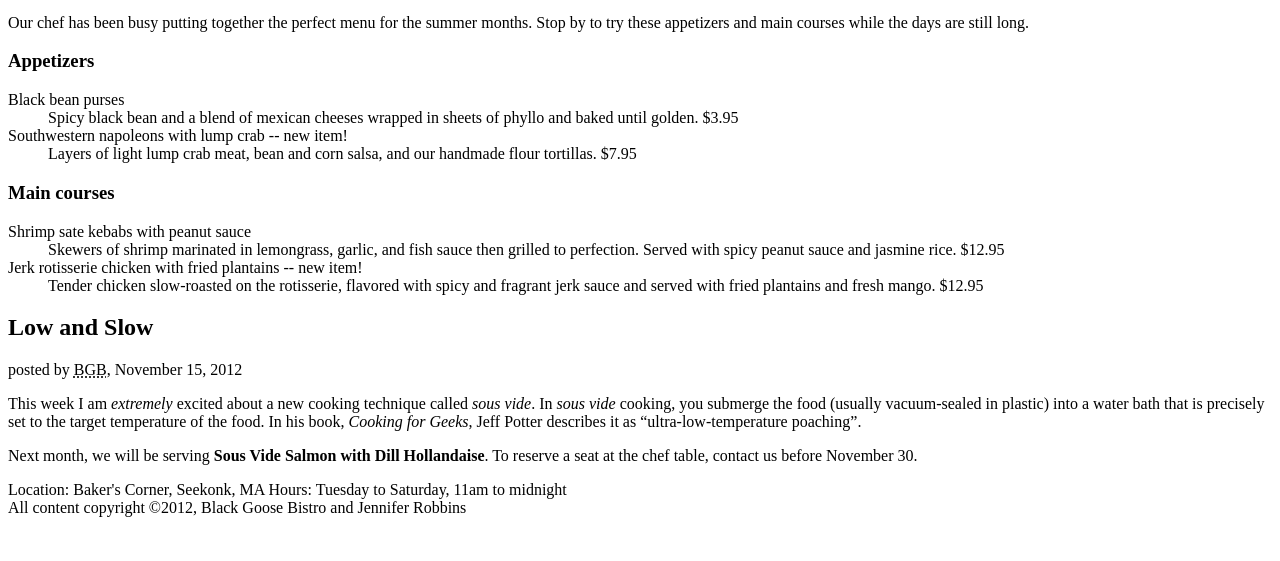
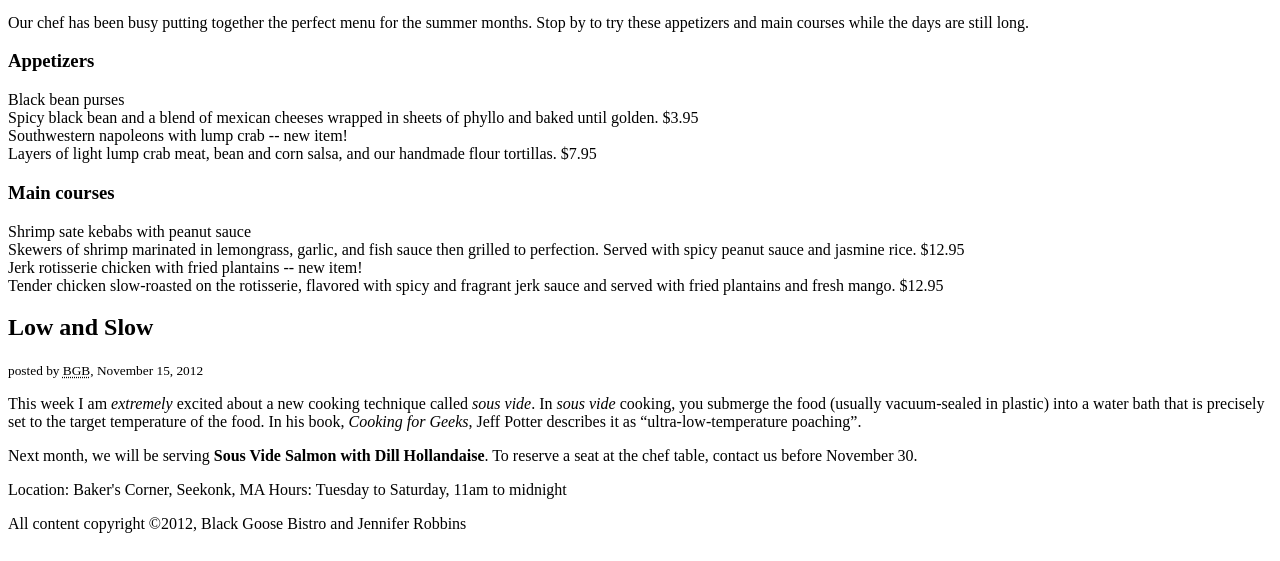
Before and after one commit to doughoff/WD-400, a plain HTML site: page WD-400/html/html/black-goose-blog.html in a window 1280 px wide. Shown: the part 239-800 px from the top of the page. Drawn offline with Linux system fonts and the light colour scheme.

Commit message:
update 4/2017

```diff
--- a/WD-400/html/html/black-goose-blog.html
+++ b/WD-400/html/html/black-goose-blog.html
@@ -5,11 +5,10 @@
     <meta charset="UTF-8">
     <meta name="viewport" content="width=device-width, initial-scale=1.0">
     <meta http-equiv="X-UA-Compatible" content="ie=edge">
-    <title>Document template</title>
+    <title>The Black Goose Blog - Summer Menu Items </title>
 </head>
 
 <body>
-
 
     <header>
         <h1>The Black Goose Blog</h1>
@@ -25,39 +24,59 @@
 
     <article>
         <h2>Summer Menu Items</h2>
-        <small>posted by <abbr title="Bob Gladston Bingham">BGB</abbr>,
-            <time datetime='2013-06-15'>June 15, 2013</time>
+        <small>
+            posted by <abbr title="Bob Gladston Bingham">BGB</abbr>, <time datetime='2013-06-15'>June 15, 2013</time>
         </small>
-        <p>Our chef has been busy putting together the perfect menu for the summer months. Stop by to try these appetizers and main courses while the days are still long. </p>
-        <h3>Appetizers </h3>
-        <dl><dt>Black bean purses </dt>
-            <dd>Spicy black bean and a blend of mexican cheeses wrapped in sheets of phyllo and baked until golden. $3.95 </dd>
+        <p>Our chef has been busy putting together the perfect menu for the summer months. Stop by to try these appetizers and
+            main courses while the days are still long.</p>
 
-            <dt>Southwestern napoleons with lump crab -- new item!</dt>
-            <dd>Layers of light lump crab meat, bean and corn salsa, and our handmade flour tortillas. $7.95</dd>
-        </dl>
-        <h3>Main courses </h3>
+        <section>
+            <h3>Appetizers</h3>
+            <div class='menu-item'>
+                <div class='menu-title'>Black bean purses </div>
+                <div class='menu-description'>Spicy black bean and a blend of mexican cheeses wrapped in sheets of phyllo and baked until golden.
+                    <span class="price">$3.95</span>
+                </div>
+            </div>
 
-        <dl>
-            <dt>Shrimp sate kebabs with peanut sauce</dt>
-            <dd>Skewers of shrimp marinated in lemongrass, garlic, and fish sauce then grilled to perfection. Served with spicy peanut sauce and jasmine rice. $12.95</dd>
-            <dt>Jerk rotisserie chicken with fried plantains -- new item!</dt>
-            <dd>Tender chicken slow-roasted on the rotisserie, flavored with spicy and fragrant jerk sauce and served with fried plantains and fresh mango. $12.95</dd>
-        </dl>
+            <div class='menu-item'>
+                <div class='menu-title'>Southwestern napoleons with lump crab -- <span class="new">new item!</span></div>
+                <div class='menu-description'>Layers of light lump crab meat, bean and corn salsa, and our handmade flour tortillas. <span class="price">$7.95</span></div>
+            </div>
+        </section>
+
+        <section>
+            <h3>Main courses </h3>
+            <div class='menu-item'>
+                <div class='menu-title'>Shrimp sate kebabs with peanut sauce</div>
+                <div class='menu-description'>Skewers of shrimp marinated in lemongrass, garlic, and fish sauce then grilled to perfection. Served with
+                    spicy peanut sauce and jasmine rice. <span class="price">$12.95</span></div>
+            </div>
+
+            <div class='menu-item'>
+                <div class='menu-title'>Jerk rotisserie chicken with fried plantains -- new item!</div>
+                <div class='menu-description'>Tender chicken slow-roasted on the rotisserie, flavored with spicy and fragrant jerk sauce and served with
+                    fried plantains and fresh mango. <span class="price">$12.95</span></div>
+            </div>
+        </section>
+
     </article>
 
     <article>
-        <h2>Low and Slow </h2>
-        <p>posted by <abbr title="Bob Gladston Bingham">BGB</abbr>,
-            <time datetime='2012-11-15'>November 15, 2012</time>
-        </p>
+        <h2>Low and Slow</h2>
+        <small>
+            posted by <abbr title="Bob Gladston Bingham">BGB</abbr>, <time datetime='2012-11-15'>November 15, 2012</time>
+        </small>
 
-        <p>This week I am <em>extremely</em> excited about a new cooking technique called <dfn><i>sous vide</i></dfn>. In <i>sous vide</i> cooking, you submerge the food (usually vacuum-sealed in plastic) into a water bath that is precisely set to the target
-            temperature of the food. In his book, <cite>Cooking for Geeks</cite>, Jeff Potter describes it as <q>ultra-low-temperature poaching</q>.</p>
+        <p>This week I am <em>extremely</em> excited about a new cooking technique called <dfn title='slowly cooking in low temperature water'><i>sous vide</i></dfn>.
+            In <i>sous vide</i> cooking, you submerge the food (usually vacuum-sealed in plastic) into a water bath that
+            is precisely set to the target temperature of the food. In his book, <cite>Cooking for Geeks</cite>, Jeff Potter
+            describes it as <q>ultra-low-temperature poaching</q>.</p>
 
-        <p>Next month, we will be serving <b>Sous Vide Salmon with Dill Hollandaise</b>. To reserve a seat at the chef table, contact us before November 30.</p>
+        <p>Next month, we will be serving <b>Sous Vide Salmon with Dill Hollandaise</b>. To reserve a seat at the chef table,
+            contact us before November 30.</p>
 
-        Location: Baker's Corner, Seekonk, MA Hours: Tuesday to Saturday, 11am to midnight
+        <p>Location: Baker's Corner, Seekonk, MA Hours: Tuesday to Saturday, 11am to midnight</p>
     </article>
 
     <footer>All content copyright &copy;2012, Black Goose Bistro and Jennifer Robbins</footer>
```
